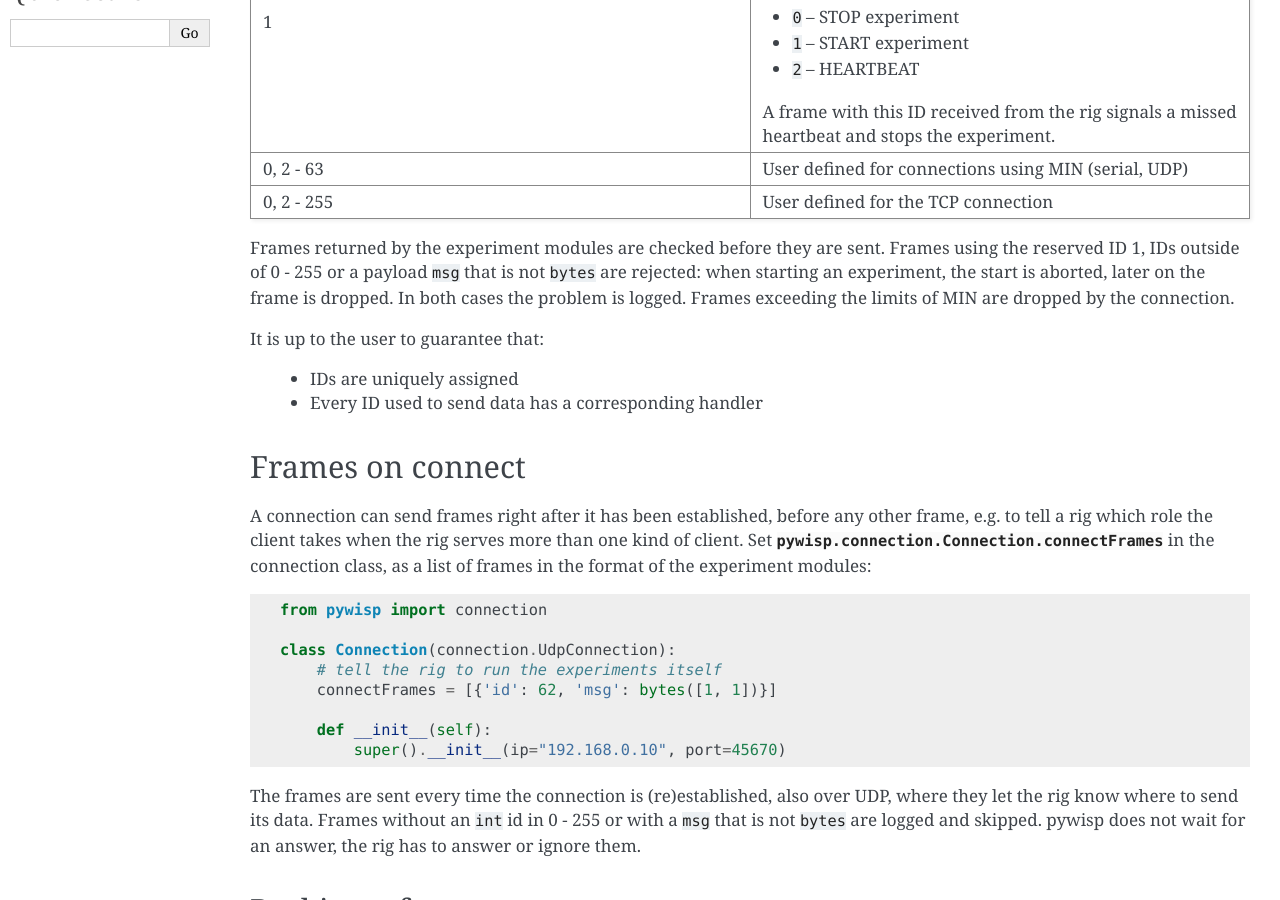
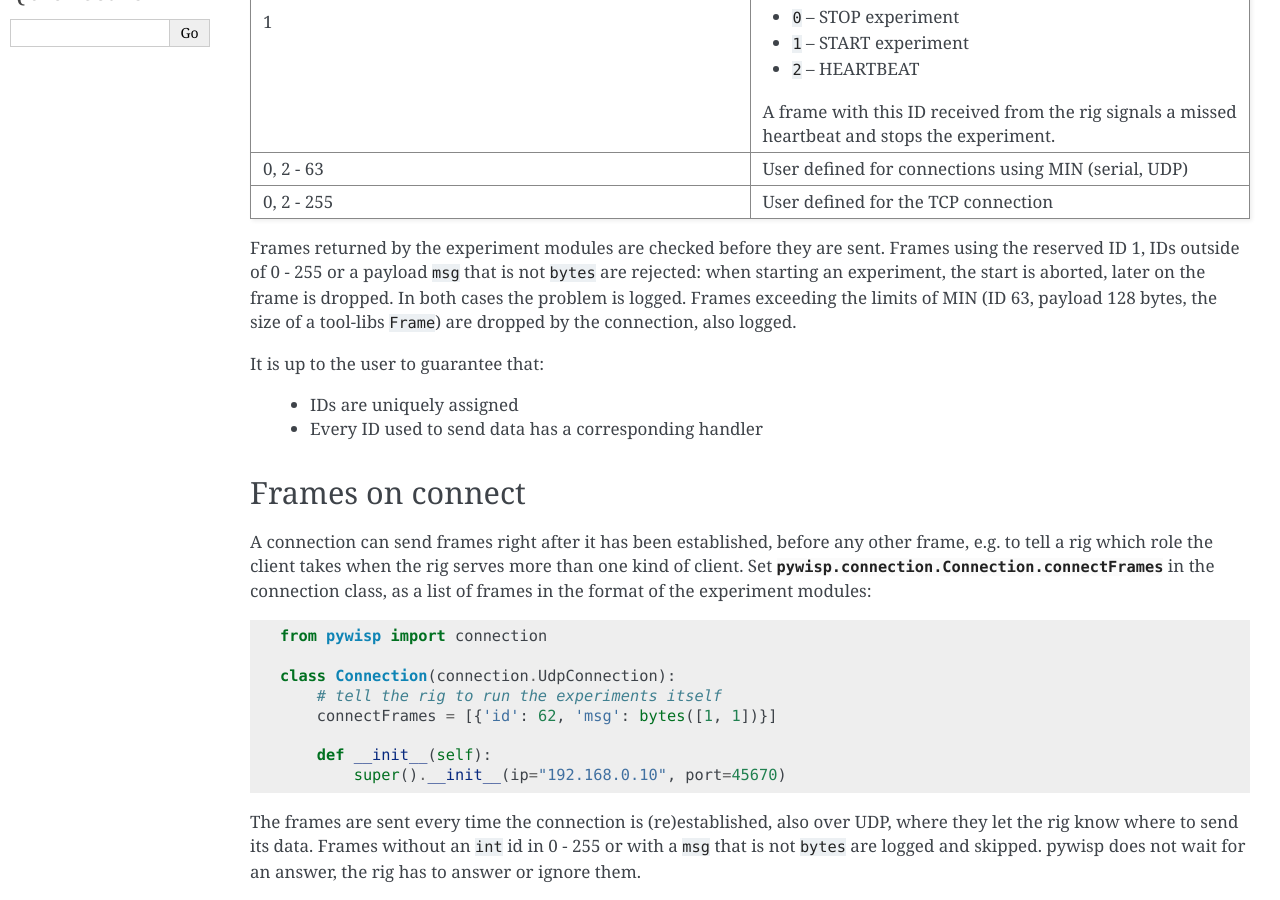
Before and after one commit to umit-iace/tool-pywisp, a Sphinx documentation site: the page built from docs/transport/index.rst, in a window 1280 px wide and 900 px high, scrolled down 684 px. Built offline with Sphinx 7.4.7, drawn with Linux system fonts in a browser that asks for light colours; formulas are drawn with MathJax 3.

Commit message:
Adapt max payload

```diff
--- a/docs/transport/index.rst
+++ b/docs/transport/index.rst
@@ -55,8 +55,8 @@ Frame IDs
 
 Frames returned by the experiment modules are checked before they are sent. Frames using the reserved ID 1, IDs
 outside of 0 - 255 or a payload ``msg`` that is not ``bytes`` are rejected: when starting an experiment, the start is
-aborted, later on the frame is dropped. In both cases the problem is logged. Frames exceeding the limits of MIN are
-dropped by the connection.
+aborted, later on the frame is dropped. In both cases the problem is logged. Frames exceeding the limits of MIN
+(ID 63, payload 128 bytes, the size of a tool-libs ``Frame``) are dropped by the connection, also logged.
 
 It is up to the user to guarantee that:
 
```
Also changed, not shown: 2 other files.
